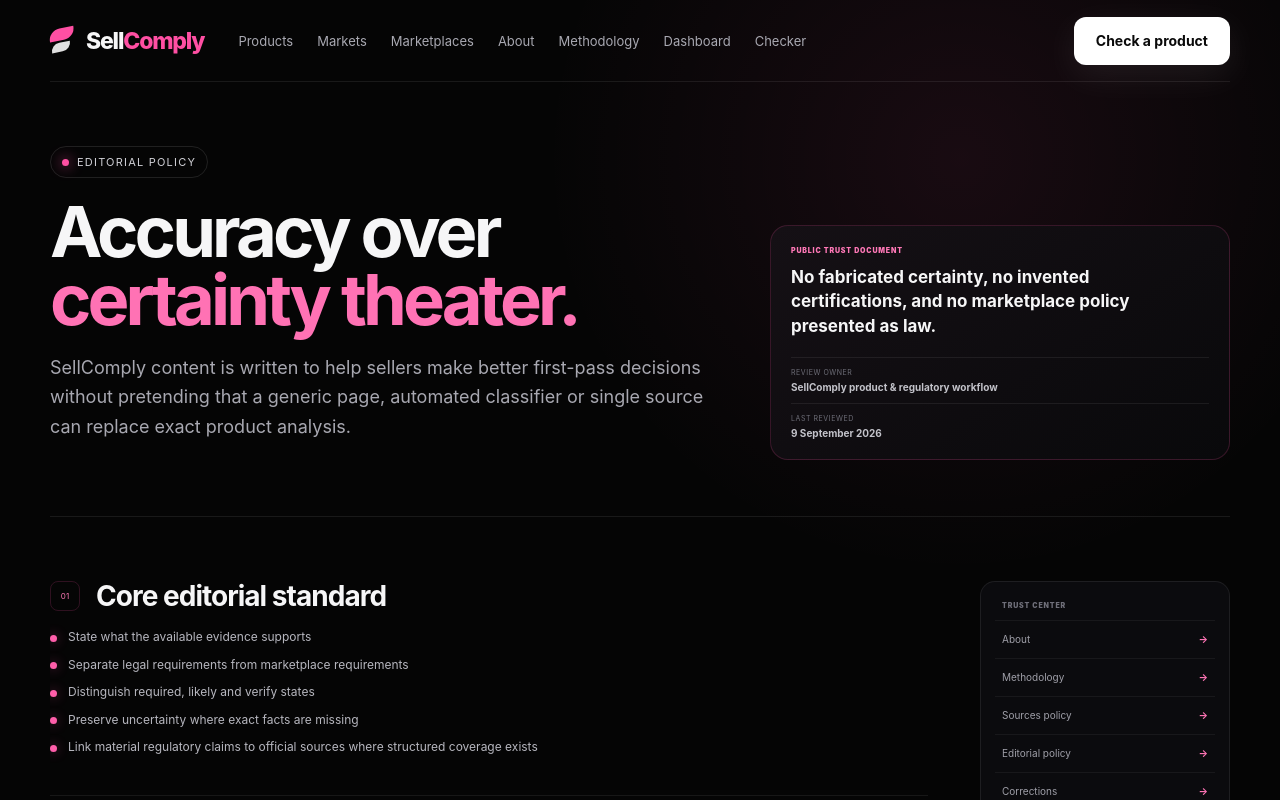
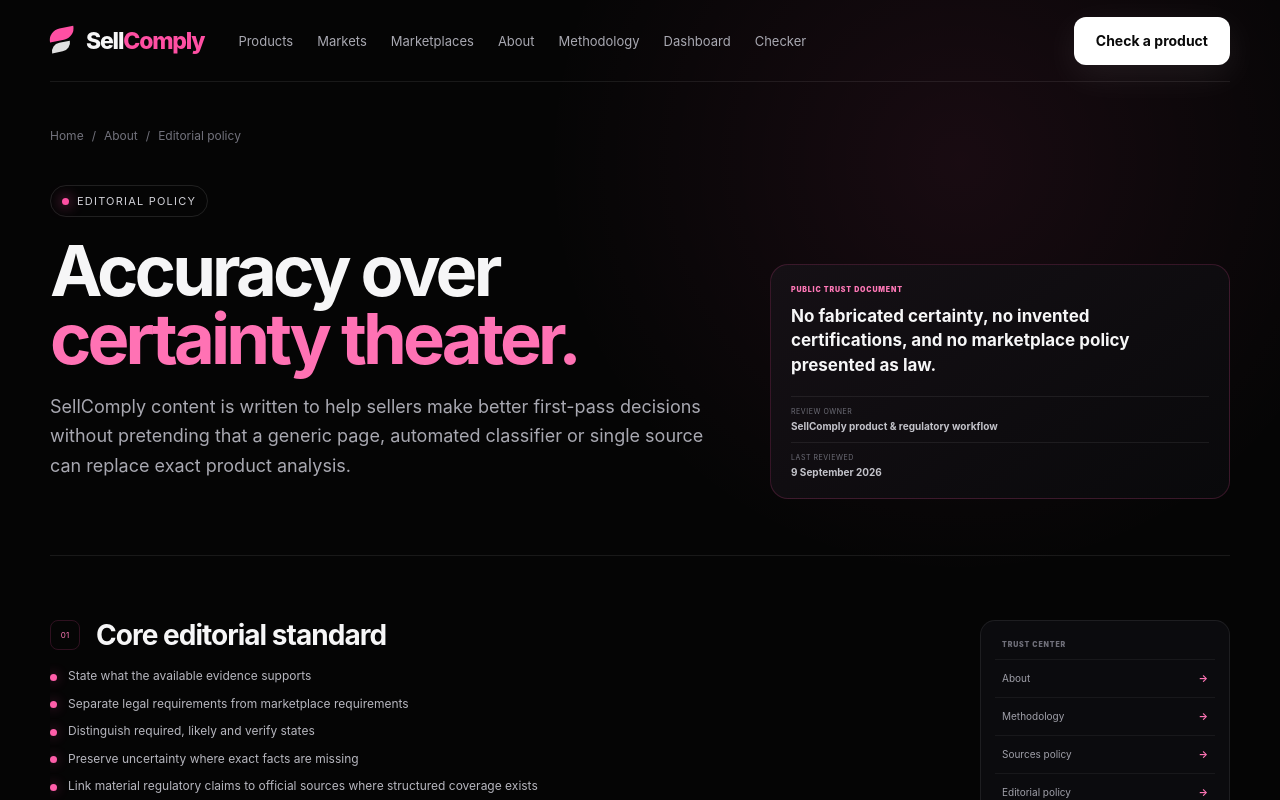
Before and after one commit to SviatF/sell-comply, a Next.js app: page /editorial-policy in a window 1280 px wide. Shown: the top 800 px of the page. Built offline with nearby package versions, Linux system fonts and the light colour scheme.

Commit message:
seo: bind /editorial-policy breadcrumb path

```diff
--- a/app/editorial-policy/page.tsx
+++ b/app/editorial-policy/page.tsx
@@ -10,6 +10,7 @@ export const metadata: Metadata = {
 export default function EditorialPolicyPage() {
   return (
     <TrustPolicyPage
+      path="/editorial-policy"
       eyebrow="EDITORIAL POLICY"
       title="Accuracy over"
       accent="certainty theater."
```
